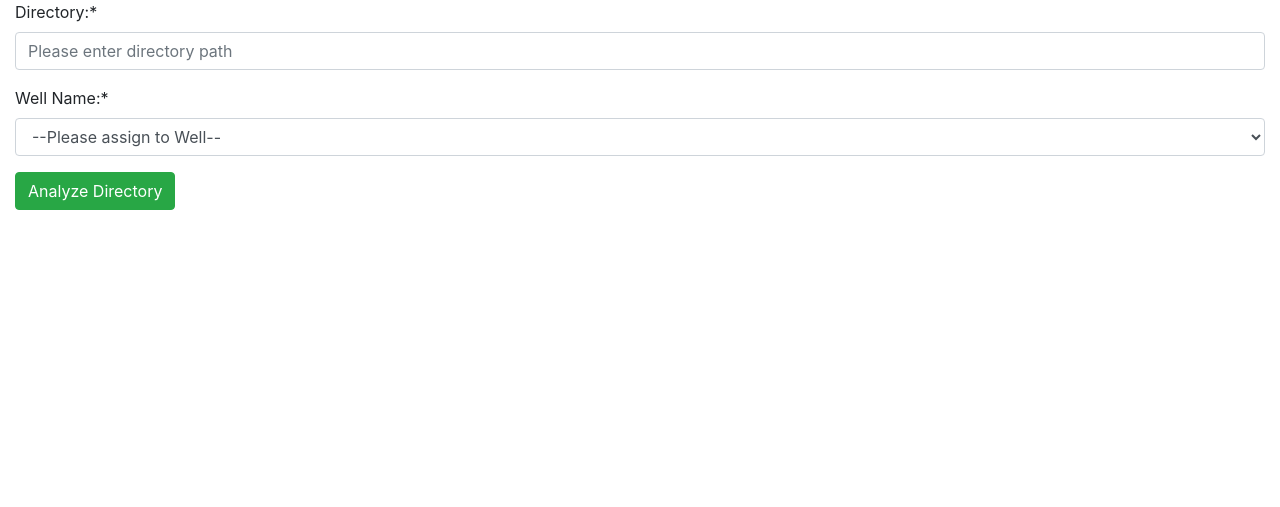
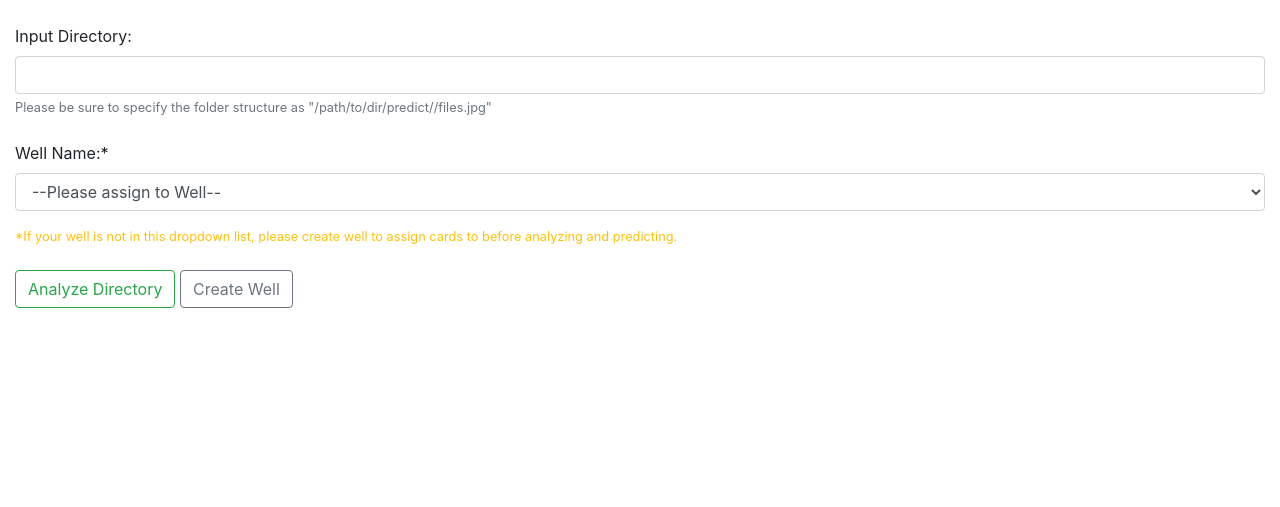
Before and after one commit to wrodgers69/dyno2, a Django app: template djangoproject/dyno/templates/dyno/command_center.html in a window 1280 px wide. Shown: the part 56-563 px from the top of the page. Before the commit the page ends 266 px from the top, so only its background shows below. Run offline with Django 3.2, Linux system fonts and the light colour scheme; tables that the repository leaves empty hold one stand-in row (values such as "Sample post"); the template is opened without the code that fills it: values that come from a table or form of the project are taken from there, most other values are stand-ins (such as "Sample title", 1, 10 or a date in 2020); parts of the project's set-up code (start-up, migrations or seed data) failed here and were passed over; some libraries are stand-ins or nearby versions.

Commit message:
Updated command center views to add all active wells, and added user ability to create well before uploading if needed.

```diff
--- a/djangoproject/dyno/forms.py
+++ b/djangoproject/dyno/forms.py
@@ -85,12 +85,26 @@
         self.helper.form_method = 'post'
         self.helper.layout = Layout(
                 Div(
-                    Field('input_dir', css_class="form-group"),
-                    Field('well_name', css_class = "form-control"),
-                    Div(
+                    HTML('''<br/>
+                            <label for="input_dir">Input Directory:</label>
+                                <input name = input_dir type="text" id="input_dir" class="form-control" aria-describedby="inputHelpBlock">
+                                <small id="inputHelpBlock" class="form-text text-muted">
+                                  Please be sure to specify the folder structure as "/path/to/dir/predict/<well name>/files.jpg"
+                                </small>
+                                <br/>'''),
 
-                        Div(Submit('submit', 'Analyze Directory', css_class = "btn btn-success"), css_class = 'col-sm'),
-                        css_class = 'row'),
+                    Field('well_name', css_class = "form-control", describedby = "wellHelpBlock"),
 
-                    css_class = 'container-fluid',
-            ))
+                    HTML('''<small id = "wellHelpBlock" class="form-text text-warning">
+                                            *If your well is not in this dropdown list, please create well to assign cards to before analyzing and predicting.
+                                            </small>
+                                            </br>'''),
+
+                        Div(
+                                Div(Submit('submit', 'Analyze Directory', css_class = "btn btn-outline-success"),
+                                    HTML('''<a href="{% url 'dyno:well_information' %}" class="btn btn-outline-secondary" >Create Well</a>'''),
+                                    css_class ="col-sm-12 text-left"),
+                            css_class = 'row'),
+
+                    css_class = 'container-fluid',)
+                    )
--- a/djangoproject/dyno/templates/dyno/command_center.html
+++ b/djangoproject/dyno/templates/dyno/command_center.html
@@ -6,4 +6,16 @@
 {% load crispy_forms_tags %}
 {% crispy form form.helper %}
 
+  <br/>
+  <div class="embed-responsive embed-responsive-16by9">
+      <iframe class="embed-responsive-item"
+          src="{{iframeUrl}}"
+          frameborder="0"
+          width="1200"
+          height="2000"
+          allowtransparency
+          allowfullscreen
+      ></iframe>
+  </div>
+
 {% endblock %}
--- a/djangoproject/dyno/templates/dyno/predict_results.html
+++ b/djangoproject/dyno/templates/dyno/predict_results.html
@@ -42,7 +42,6 @@
                   allowtransparency
                   allowfullscreen
               ></iframe>
-
           </div>
         </div>
     </div>
```
Also changed, not shown: djangoproject/dyno/views.py (+16 -1 lines).
